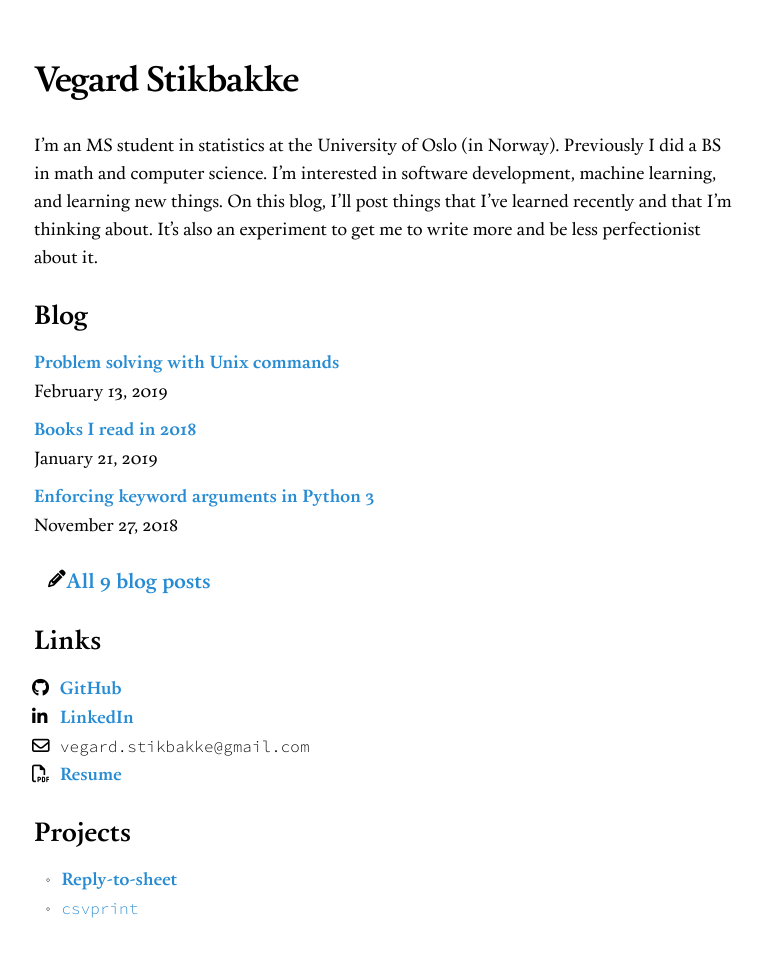
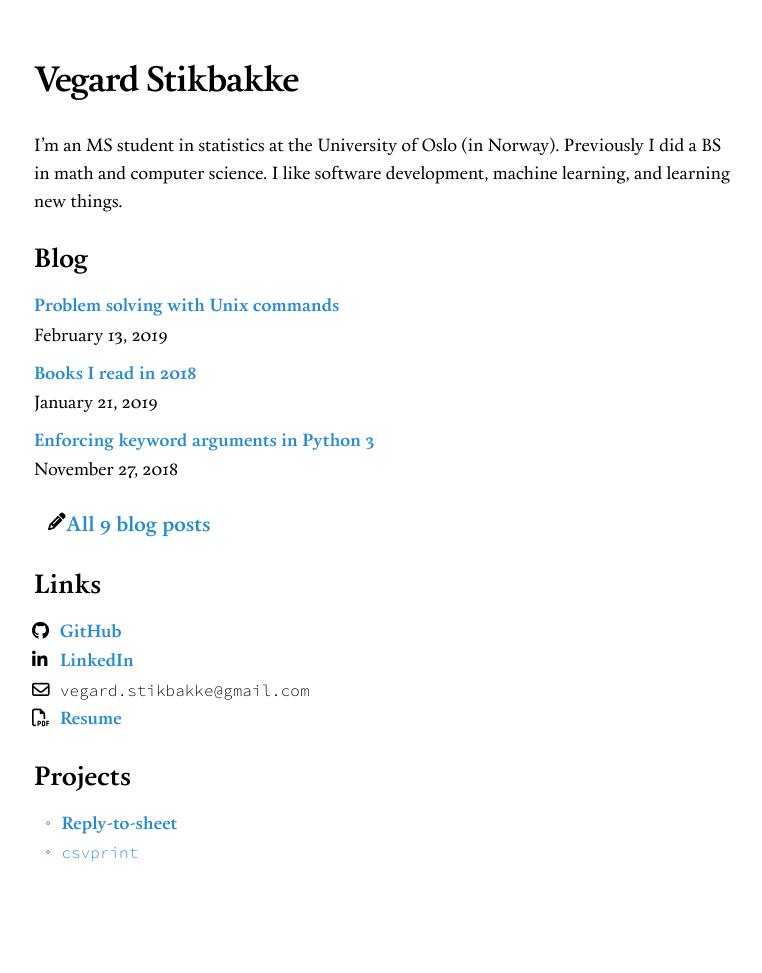
Before and after one commit to vegarsti/vegarsti.github.io, a Jekyll site: the page built from index.md, in a window 1280 px wide. Shown: the whole page, without its empty margins (256-1018 px from the left). Built offline with Jekyll 4.4.1, drawn with Linux system fonts in a browser that asks for light colours; nearby versions of some CDN libraries; after the commit the page ends 916 px from its top, so only the background shows below that.

Commit message:
Change about me section

```diff
--- a/index.md
+++ b/index.md
@@ -5,7 +5,7 @@ title: Vegard Stikbakke
 
 # Vegard Stikbakke
 
-I'm an MS student in statistics at the University of Oslo (in Norway). Previously I did a BS in math and computer science. I'm interested in software development, machine learning, and learning new things. On this blog, I'll post things that I've learned recently and that I'm thinking about. It's also an experiment to get me to write more and be less perfectionist about it.
+I'm an MS student in statistics at the University of Oslo (in Norway). Previously I did a BS in math and computer science. I like software development, machine learning, and learning new things.
 
 ## Blog
 <div id="blog-links">
```
